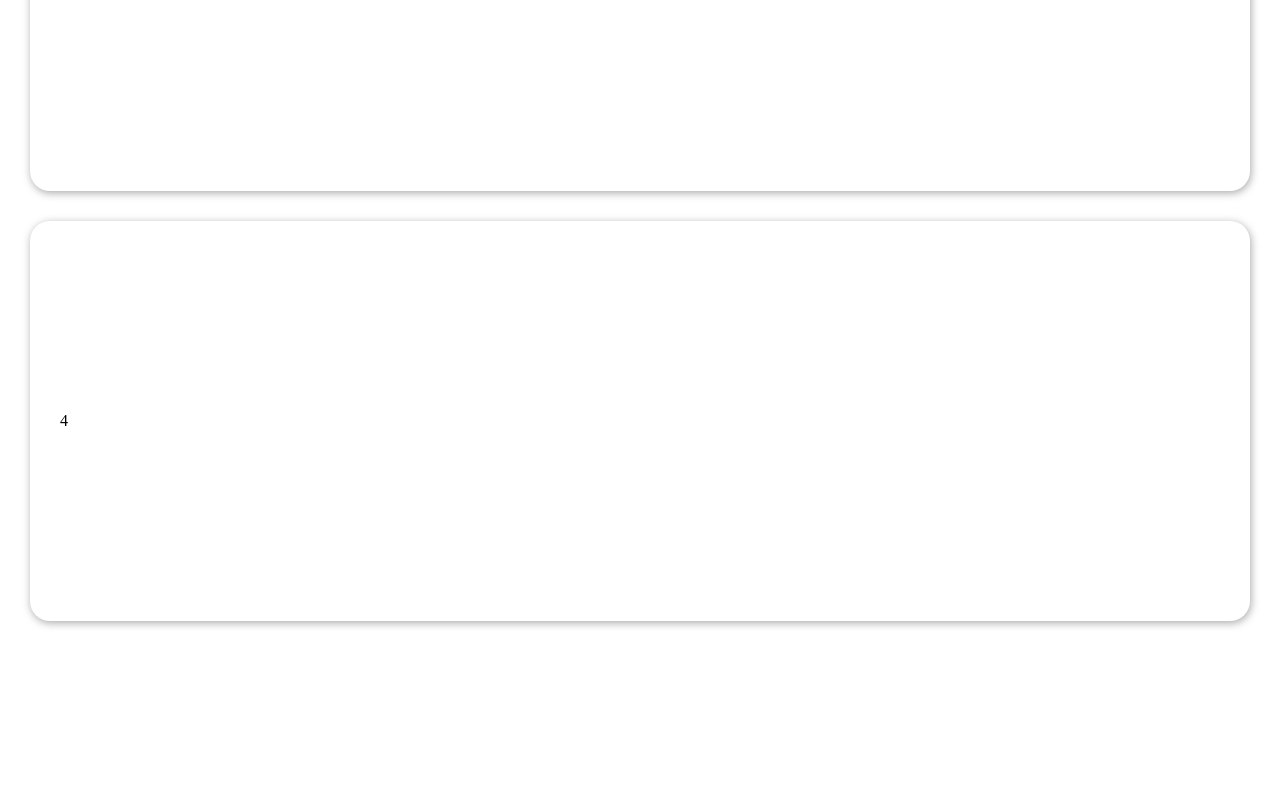
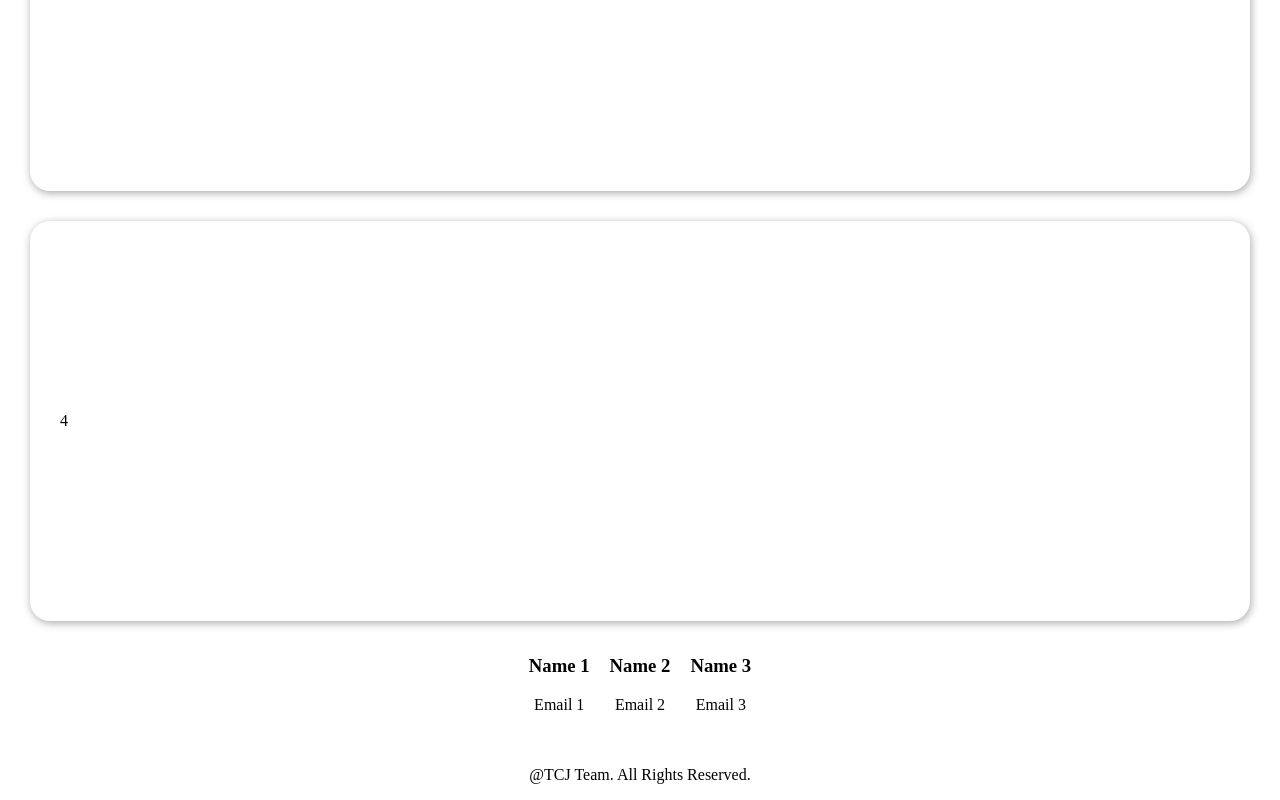
Before and after one commit to Tianren-Zhang/Final-Frontend, a React (Create React App) app: page / in a window 1280 px wide. Shown: the part 1451-2251 px from the top of the page. Before the commit the page ends 2087 px from the top, so only its background shows below. Built offline with nearby package versions, Linux system fonts and the light colour scheme; the HTML template or start-up script is replaced by a standard one.

Commit message:
Add end section

```diff
--- a/src/App.js
+++ b/src/App.js
@@ -2,6 +2,7 @@ import './App.css';
 import Body from './components/Body';
 import Nav from './components/Navbar';
 import VisualizationBlock from './components/VisualizationBlock';
+import EndSection from './components/EndSection';
 
 function App() {
   return (
@@ -13,6 +14,7 @@ function App() {
       <VisualizationBlock information={2} />
       <VisualizationBlock information={3} />
       <VisualizationBlock information={4} />
+      <EndSection />
     </div>
   );
 }
--- /dev/null
+++ b/src/components/EndSection.js
@@ -0,0 +1,28 @@
+import React from 'react';
+
+export default function EndSection() {
+  return (
+    <footer className='end-section'>
+      <div className='names-emails'>
+        <div className='person'>
+          <h3>Name 1</h3>
+          <p>Email 1</p>
+        </div>
+        <div className='person'>
+          <h3>Name 2</h3>
+          <p>Email 2</p>
+        </div>
+        <div className='person'>
+          <h3>Name 3</h3>
+          <p>Email 3</p>
+        </div>
+      </div>
+      <div className='icon'>
+        <i className='fas fa-bookmark'></i>
+      </div>
+      <div className='copyright'>
+        <p>@TCJ Team. All Rights Reserved.</p>
+      </div>
+    </footer>
+  );
+}
--- a/src/index.css
+++ b/src/index.css
@@ -167,3 +167,21 @@ body {
   width: 100%;
   box-sizing: border-box;
 }
+
+/* ---------------------- End section styles ---------------------- */
+.end-section {
+  display: flex;
+  flex-direction: column;
+  align-items: center;
+  text-align: center;
+}
+
+.names-emails {
+  display: flex;
+  justify-content: center;
+  margin-bottom: 20px; /* Adjust as needed */
+}
+
+.person {
+  margin: 0 10px; /* Adjust spacing between name-email pairs */
+}
```
